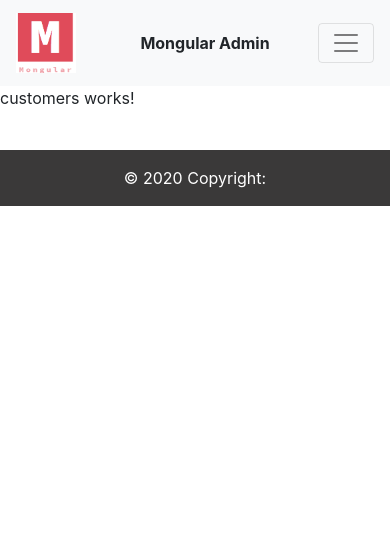
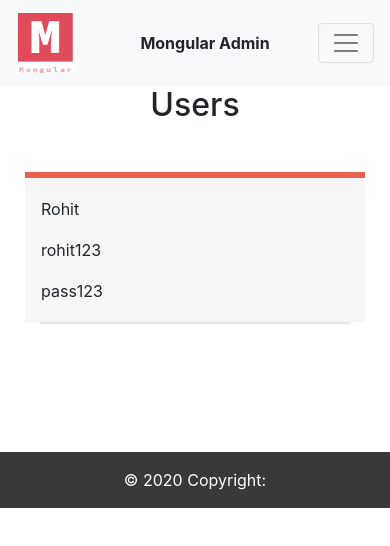
Before and after one commit to SwapnilGhardale/CakeShopAdminPanel_MEAN_Stack, an Angular app: page /customers in a window 390 px wide. Shown: the top 546 px of the page. Built offline with nearby package versions, Linux system fonts and the light colour scheme.

Commit message:
view products .....

```diff
--- a/src/app/category/category.component.css
+++ b/src/app/category/category.component.css
@@ -0,0 +1,71 @@
+
+
+    .user_card {
+        height: 300px;
+        width: 450px;
+        margin-top: 75px;
+        margin-bottom: auto;
+        background:rgba(226, 224, 224, 0.973);
+        position: relative;
+        display: flex;
+        justify-content: center;
+        flex-direction: column;
+        padding: 10px;
+        box-shadow: 0 4px 8px 0 rgba(0, 0, 0, 0.2), 0 6px 20px 0 rgba(0, 0, 0, 0.19);
+        -webkit-box-shadow: 0 4px 8px 0 rgba(0, 0, 0, 0.2), 0 6px 20px 0 rgba(0, 0, 0, 0.19);
+        -moz-box-shadow: 0 4px 8px 0 rgba(0, 0, 0, 0.2), 0 6px 20px 0 rgba(0, 0, 0, 0.19);
+        border-radius: 5px;
+
+    }
+    .brand_logo_container {
+        position: absolute;
+        height: 170px;
+        width: 170px;
+        top: -75px;
+        border-radius: 50%;
+        background: #60a3bc;
+        padding: 10px;
+        text-align: center;
+    }
+    .brand_logo {
+        height: 150px;
+        width: 150px;
+        border-radius: 50%;
+        border: 2px solid white;
+    }
+    .form_container {
+        margin-top: 100px;
+    }
+    .login_btn {
+        width: 100%;
+        background: #c0392b !important;
+        color: white !important;
+    }
+    .login_btn:focus {
+        box-shadow: none !important;
+        outline: 0px !important;
+    }
+    .login_container {
+        padding: 0 2rem;
+    }
+    .input-group-text {
+        background: #c0392b !important;
+        color: white !important;
+        border: 0 !important;
+        border-radius: 0.25rem 0 0 0.25rem !important;
+    }
+    .input_user,
+    .input_pass:focus {
+        box-shadow: none !important;
+        outline: 0px !important;
+    }
+    .custom-checkbox .custom-control-input:checked~.custom-control-label::before {
+        background-color: #c0392b !important;
+    }
+  h2{
+      margin: 120px 0 -70px 0;
+  }
+
+  .cov{
+      background: rgb(238, 174, 222);
+  }
--- a/src/app/category/category.component.html
+++ b/src/app/category/category.component.html
@@ -1 +1,50 @@
-<p>category works!</p>
+<div class="cov">
+    <body>
+        <div class="container h-100">
+            <div class="d-flex justify-content-center h-100">
+
+                <div class="user_card">
+                    <div class="d-flex justify-content-center">
+                        <h2 class="text-center">ADD Category</h2>
+                        <div class="brand_logo_container">
+
+                            <img src="assets/logo.png" class="brand_logo" alt="Logo">
+                        </div>
+
+                    </div>
+
+                    <div class="d-flex justify-content-center form_container">
+                        <form id=productform>
+                            <div class="input-group mb-3">
+                                <div class="input-group-append">
+                                    <span class="input-group-text"><i class="fas fa-user"></i></span>
+                                </div>
+
+                                <input type="text" name="" class="form-control input_user" value="" placeholder="Category Name" required>
+                            </div>
+
+
+
+
+
+
+
+
+
+
+
+                                <div class="d-flex justify-content-center mt-3 login_container">
+                                    <button type="button" class="btn btn-success" name="button" >Add Category</button>
+
+                       </div>
+                        </form>
+                    </div>
+
+
+                </div>
+            </div>
+        </div>
+    </body>
+
+
+    </div>
--- a/src/app/customers/customers.component.css
+++ b/src/app/customers/customers.component.css
@@ -0,0 +1,91 @@
+body {
+    font-family: "Helvetica Neue", Helvetica, Arial;
+    font-size: 14px;
+    line-height: 20px;
+    font-weight: 400;
+    color: #3b3b3b;
+    -webkit-font-smoothing: antialiased;
+    font-smoothing: antialiased;
+    background: #2b2b2b;
+  }
+  @media screen and (max-width: 580px) {
+    body {
+      font-size: 16px;
+      line-height: 22px;
+    }
+  }
+
+  .wrapper {
+    margin: 0 auto;
+    padding: 40px;
+    max-width: 800px;
+  }
+
+  .table {
+    margin: 0 0 40px 0;
+    width: 100%;
+    box-shadow: 0 1px 3px rgba(0, 0, 0, 0.2);
+    display: table;
+  }
+  @media screen and (max-width: 580px) {
+    .table {
+      display: block;
+    }
+  }
+
+  .row {
+    display: table-row;
+    background: #f6f6f6;
+  }
+  .row:nth-of-type(odd) {
+    background: #e9e9e9;
+  }
+  .row.header {
+    font-weight: 900;
+    color: #ffffff;
+    background: #ea6153;
+  }
+  .row.green {
+    background: #27ae60;
+  }
+  .row.blue {
+    background: #2980b9;
+  }
+  @media screen and (max-width: 580px) {
+    .row {
+      padding: 14px 0 7px;
+      display: block;
+    }
+    .row.header {
+      padding: 0;
+      height: 6px;
+    }
+    .row.header .cell {
+      display: none;
+    }
+    .row .cell {
+      margin-bottom: 10px;
+    }
+    .row .cell:before {
+      margin-bottom: 3px;
+      content: attr(data-title);
+      min-width: 98px;
+      font-size: 10px;
+      line-height: 10px;
+      font-weight: bold;
+      text-transform: uppercase;
+      color: #969696;
+      display: block;
+    }
+  }
+
+  .cell {
+    padding: 6px 12px;
+    display: table-cell;
+  }
+  @media screen and (max-width: 580px) {
+    .cell {
+      padding: 2px 16px;
+      display: block;
+    }
+  }
--- a/src/app/customers/customers.component.html
+++ b/src/app/customers/customers.component.html
@@ -1 +1,36 @@
-<p>customers works!</p>
+<h2 class="text-center">Users</h2>
+<div class="wrapper">
+    <div class="table">
+
+      <div class="row header red">
+        <div class="cell">
+          Name
+        </div>
+        <div class="cell">
+          username
+        </div>
+        <div class="cell">
+            Password
+        </div>
+
+
+      </div>
+
+      <div class="row">
+        <div class="cell">
+            Rohit
+          </div>
+          <div class="cell">
+            rohit123
+          </div>
+          <div class="cell">
+            pass123
+          </div>
+      </div>
+
+
+
+    </div>
+
+
+  </div>
--- a/src/app/footer/footer.component.css
+++ b/src/app/footer/footer.component.css
@@ -1,4 +1,5 @@
 footer{
     background-color: rgb(58, 57, 57);
-    margin-top: 40px;
+    margin-top: 50px;
+
 }
--- a/src/app/mainscreen/mainscreen.component.css
+++ b/src/app/mainscreen/mainscreen.component.css
@@ -5,6 +5,10 @@ body,
 			height: 100%;
 
             background-color: rgb(248,248,248);
+		}
+		.card-text{
+			color:rgba(0, 0, 0, 0.726);
+			font-weight: bold;
 		}
 		.user_card {
 			height: 70%;
--- a/src/app/products/products.component.css
+++ b/src/app/products/products.component.css
@@ -1,7 +1,7 @@
 
 
     .user_card {
-        height: 740px;
+        height: 630px;
         width: 450px;
         margin-top: 75px;
         margin-bottom: auto;
--- a/src/app/showproducts/showproducts.component.css
+++ b/src/app/showproducts/showproducts.component.css
@@ -0,0 +1,91 @@
+body {
+    font-family: "Helvetica Neue", Helvetica, Arial;
+    font-size: 14px;
+    line-height: 20px;
+    font-weight: 400;
+    color: #3b3b3b;
+    -webkit-font-smoothing: antialiased;
+    font-smoothing: antialiased;
+    background: #2b2b2b;
+  }
+  @media screen and (max-width: 580px) {
+    body {
+      font-size: 16px;
+      line-height: 22px;
+    }
+  }
+
+  .wrapper {
+    margin: 0 auto;
+    padding: 40px;
+    max-width: 800px;
+  }
+
+  .table {
+    margin: 0 0 40px 0;
+    width: 100%;
+    box-shadow: 0 1px 3px rgba(0, 0, 0, 0.2);
+    display: table;
+  }
+  @media screen and (max-width: 580px) {
+    .table {
+      display: block;
+    }
+  }
+
+  .row {
+    display: table-row;
+    background: #f6f6f6;
+  }
+  .row:nth-of-type(odd) {
+    background: #e9e9e9;
+  }
+  .row.header {
+    font-weight: 900;
+    color: #ffffff;
+    background: #ea6153;
+  }
+  .row.green {
+    background: #27ae60;
+  }
+  .row.blue {
+    background: #2980b9;
+  }
+  @media screen and (max-width: 580px) {
+    .row {
+      padding: 14px 0 7px;
+      display: block;
+    }
+    .row.header {
+      padding: 0;
+      height: 6px;
+    }
+    .row.header .cell {
+      display: none;
+    }
+    .row .cell {
+      margin-bottom: 10px;
+    }
+    .row .cell:before {
+      margin-bottom: 3px;
+      content: attr(data-title);
+      min-width: 98px;
+      font-size: 10px;
+      line-height: 10px;
+      font-weight: bold;
+      text-transform: uppercase;
+      color: #969696;
+      display: block;
+    }
+  }
+
+  .cell {
+    padding: 6px 12px;
+    display: table-cell;
+  }
+  @media screen and (max-width: 580px) {
+    .cell {
+      padding: 2px 16px;
+      display: block;
+    }
+  }
--- a/src/app/showproducts/showproducts.component.html
+++ b/src/app/showproducts/showproducts.component.html
@@ -1 +1,37 @@
-<p>showproducts works!</p>
+<h2 class="text-center">Products</h2>
+<div class="wrapper">
+    <div class="table">
+
+      <div class="row header green">
+        <div class="cell">
+          Product Img
+        </div>
+        <div class="cell">
+          Name
+        </div>
+        <div class="cell">
+            Price
+        </div>
+        <div class="cell">
+          Category
+        </div>
+        <div class="cell">
+          Type
+        </div>
+        <div class="cell">
+            Stock
+          </div>
+      </div>
+
+      <div class="row">
+        <div class="cell">
+
+          </div>
+      </div>
+
+
+
+    </div>
+
+
+  </div>
```
